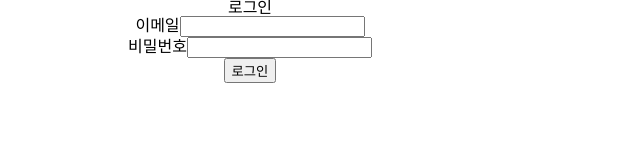
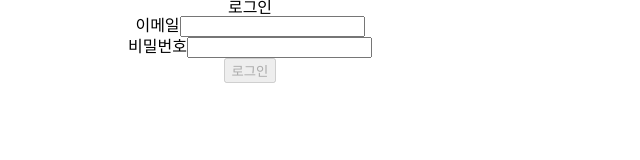
Before and after one commit to choijinhap/wanted-pre-onboarding-frontend, a React (Create React App) app: page /signin in a window 1280 px wide. Shown: the top 160 px of the page, without its empty margins (0-640 px from the left). Built offline with nearby package versions, Linux system fonts and the light colour scheme.

Commit message:
feat : a1 - 이메일, 비밀번호 체크후 버튼 disabled 토글

```diff
--- a/src/pages/SignIn/index.tsx
+++ b/src/pages/SignIn/index.tsx
@@ -1,6 +1,7 @@
 import * as React from 'react';
 
 import SignForm from 'components/common/SignForm';
+import validation from 'utils/validation';
 
 type FormState = {
 	email: string;
@@ -12,6 +13,7 @@ const initialFormState = {
 };
 export default function SignIn() {
 	const [formState, setFormState] = React.useState<FormState>(initialFormState);
+	const [btnDisabled, setBtnDisabled] = React.useState(true);
 	const onFormInputChange = (e: React.ChangeEvent<HTMLInputElement>) => {
 		setFormState((prevState) => ({
 			...prevState,
@@ -21,8 +23,19 @@ export default function SignIn() {
 	const onFormSubmit = (e: React.FormEvent<HTMLFormElement>) => {
 		e.preventDefault();
 	};
+	React.useEffect(() => {
+		if (
+			!validation.checkEmail(formState.email) ||
+			!validation.checkPassword(formState.password)
+		) {
+			setBtnDisabled(true);
+			return;
+		}
+		setBtnDisabled(false);
+	}, [formState]);
+
 	return (
-		<SignForm onSubmit={onFormSubmit}>
+		<SignForm onSubmit={onFormSubmit} noValidate>
 			<h1>로그인</h1>
 			<label htmlFor="email">
 				<span>이메일</span>
@@ -44,7 +57,7 @@ export default function SignIn() {
 					onChange={onFormInputChange}
 				/>
 			</label>
-			<button type="submit" data-testid="signin-button">
+			<button type="submit" data-testid="signin-button" disabled={btnDisabled}>
 				로그인
 			</button>
 		</SignForm>
--- a/src/pages/SignUp/index.tsx
+++ b/src/pages/SignUp/index.tsx
@@ -1,6 +1,7 @@
 import * as React from 'react';
 
 import SignForm from 'components/common/SignForm';
+import validation from 'utils/validation';
 
 type FormState = {
 	email: string;
@@ -12,6 +13,8 @@ const initialFormState = {
 };
 export default function SignUp() {
 	const [formState, setFormState] = React.useState<FormState>(initialFormState);
+	const [btnDisabled, setBtnDisabled] = React.useState(true);
+
 	const onFormInputChange = (e: React.ChangeEvent<HTMLInputElement>) => {
 		setFormState((prevState) => ({
 			...prevState,
@@ -21,6 +24,17 @@ export default function SignUp() {
 	const onFormSubmit = (e: React.FormEvent<HTMLFormElement>) => {
 		e.preventDefault();
 	};
+	React.useEffect(() => {
+		if (
+			!validation.checkEmail(formState.email) ||
+			!validation.checkPassword(formState.password)
+		) {
+			setBtnDisabled(true);
+			return;
+		}
+		setBtnDisabled(false);
+	}, [formState]);
+
 	return (
 		<SignForm onSubmit={onFormSubmit}>
 			<h1>회원가입</h1>
@@ -44,7 +58,7 @@ export default function SignUp() {
 					onChange={onFormInputChange}
 				/>
 			</label>
-			<button type="submit" data-testid="signup-button">
+			<button type="submit" data-testid="signup-button" disabled={btnDisabled}>
 				회원가입
 			</button>
 		</SignForm>
```
